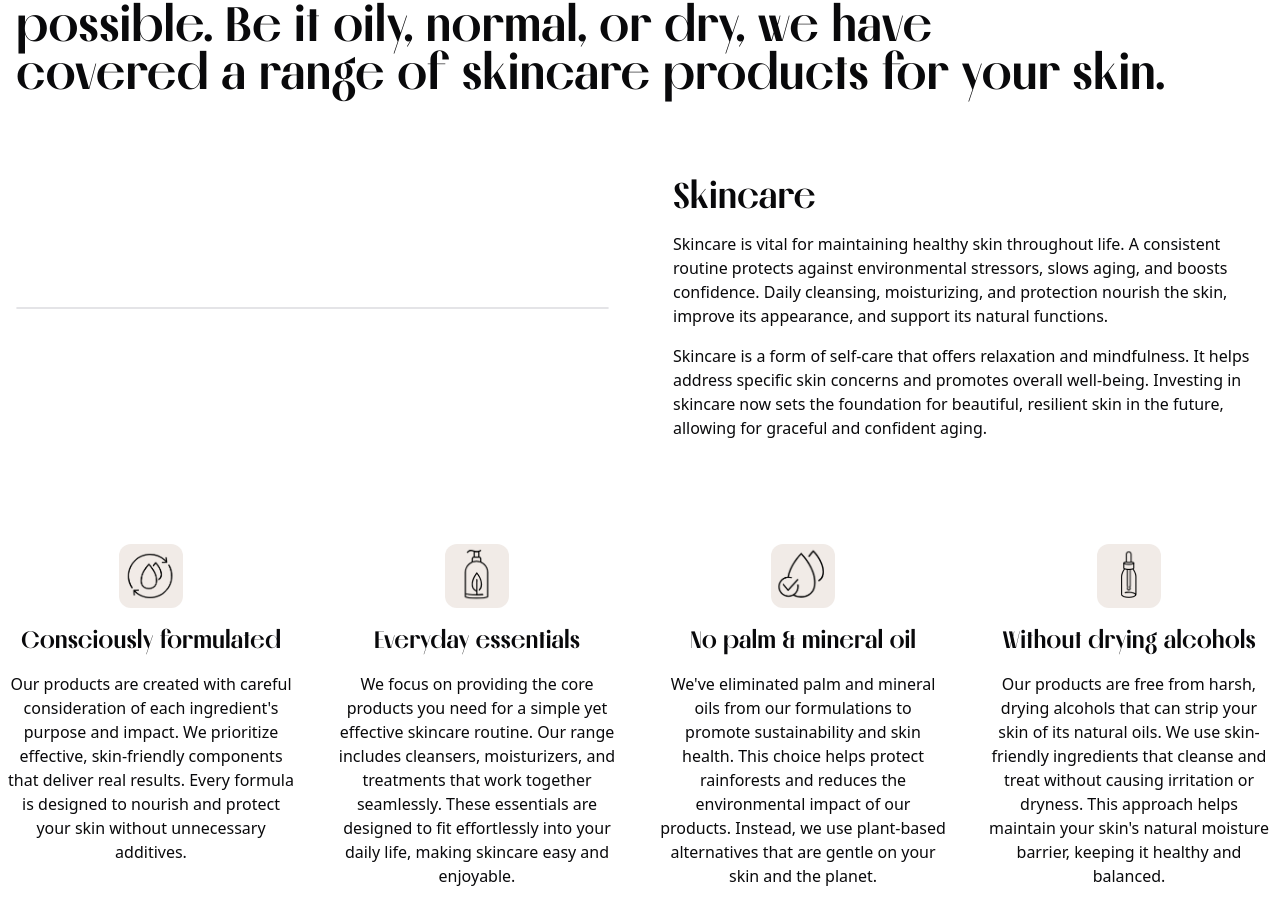
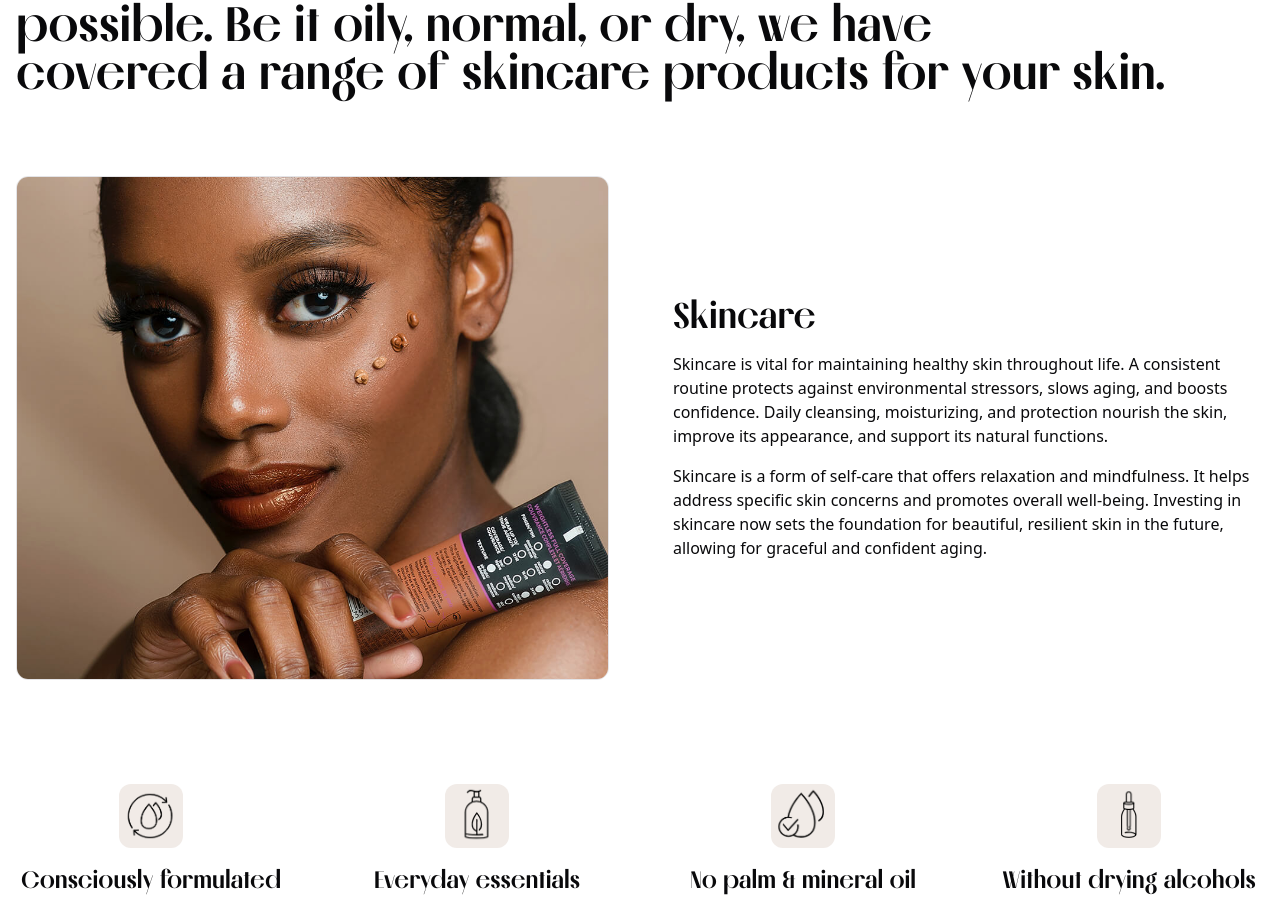
Before and after one commit to sup3rUman/denlly-spark-agency, a React (Vite) app: page /services/beauty in a window 1280 px wide. Shown: the part 560-1476 px from the top of the page. Built offline with nearby package versions, Linux system fonts and the light colour scheme.

Commit message:
minor fix

```diff
--- a/src/pages/beauty.tsx
+++ b/src/pages/beauty.tsx
@@ -21,7 +21,7 @@ const Beauty = () => {
           </p>
         </div>
 
-        <div className="flex flex-col md:flex-row items-center gap-8 xl:gap-16 md:max-h-[600px] md:py-12 mx-4">
+        <div className="flex flex-col md:flex-row items-center gap-8 xl:gap-16 lg:h-[600px] md:py-12 mx-4">
           <div className="border rounded-xl md:flex-1 h-80 lg:h-full w-full relative overflow-hidden">
             {/* skincare image */}
             <div className="bg-skincare bg-cover relative flex h-full" />
```
